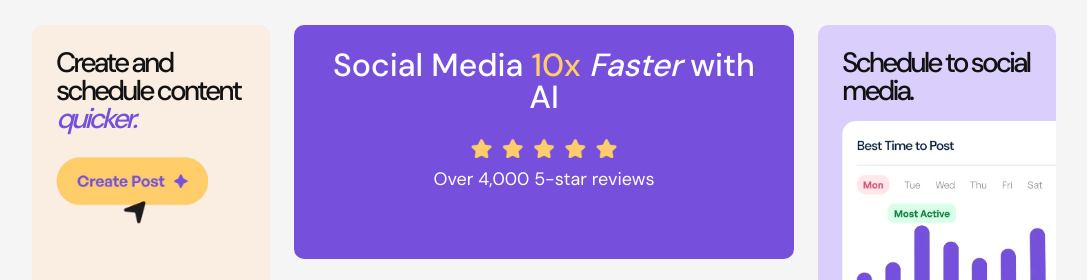
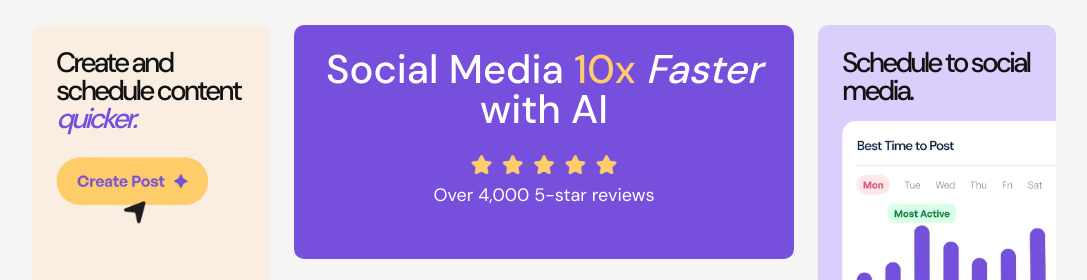
Before and after one commit to Flovet-stack/frontend-mentor-bento-grid, a plain HTML site: page index.html in a window 1280 px wide. Shown: the top 280 px of the page, without its empty margins (96-1183 px from the left). Drawn offline with Linux system fonts and the light colour scheme.

Commit message:
fixed markup issues

```diff
--- a/style.css
+++ b/style.css
@@ -242,6 +242,9 @@ em {
   color: var(--color-white);
 }
 
+.bento-grid__card--hero h2 {
+  font-size: var(--font-size-h1);
+}
 .bento-grid__card--hero p {
   color: var(--color-white);
 }
```
